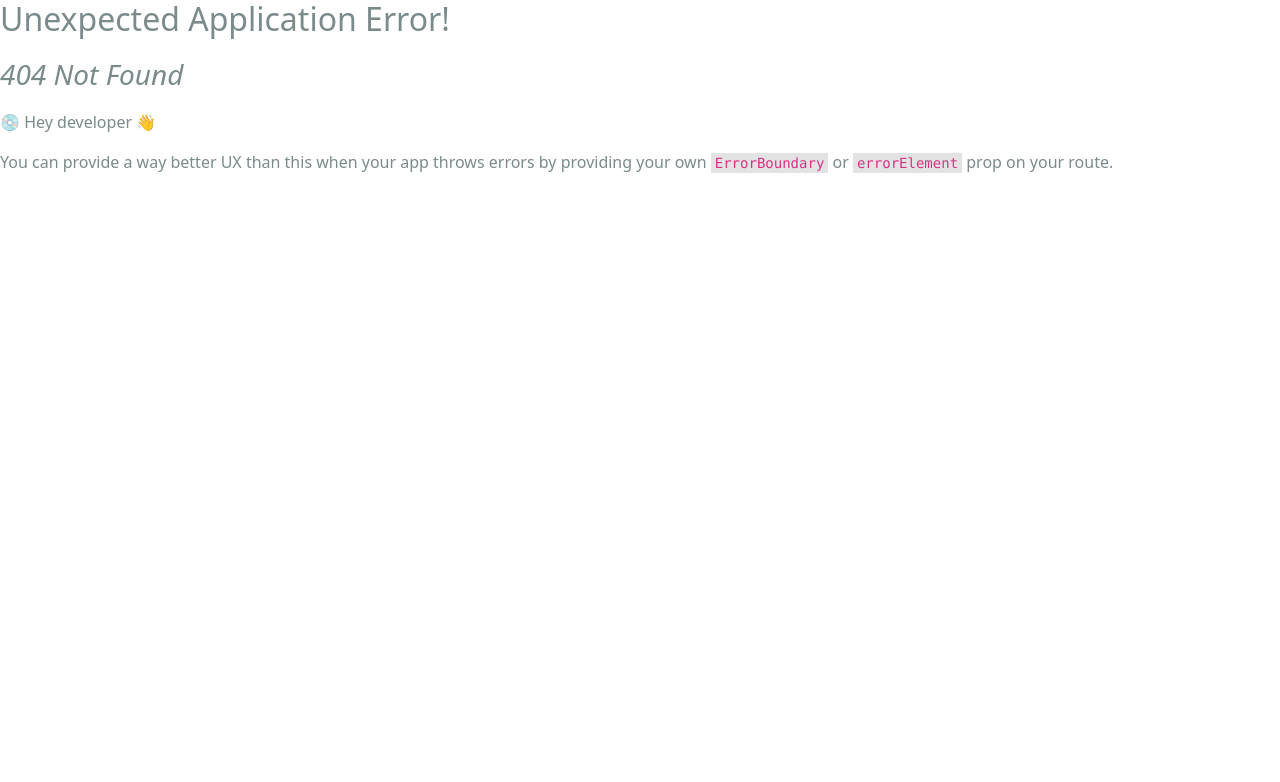
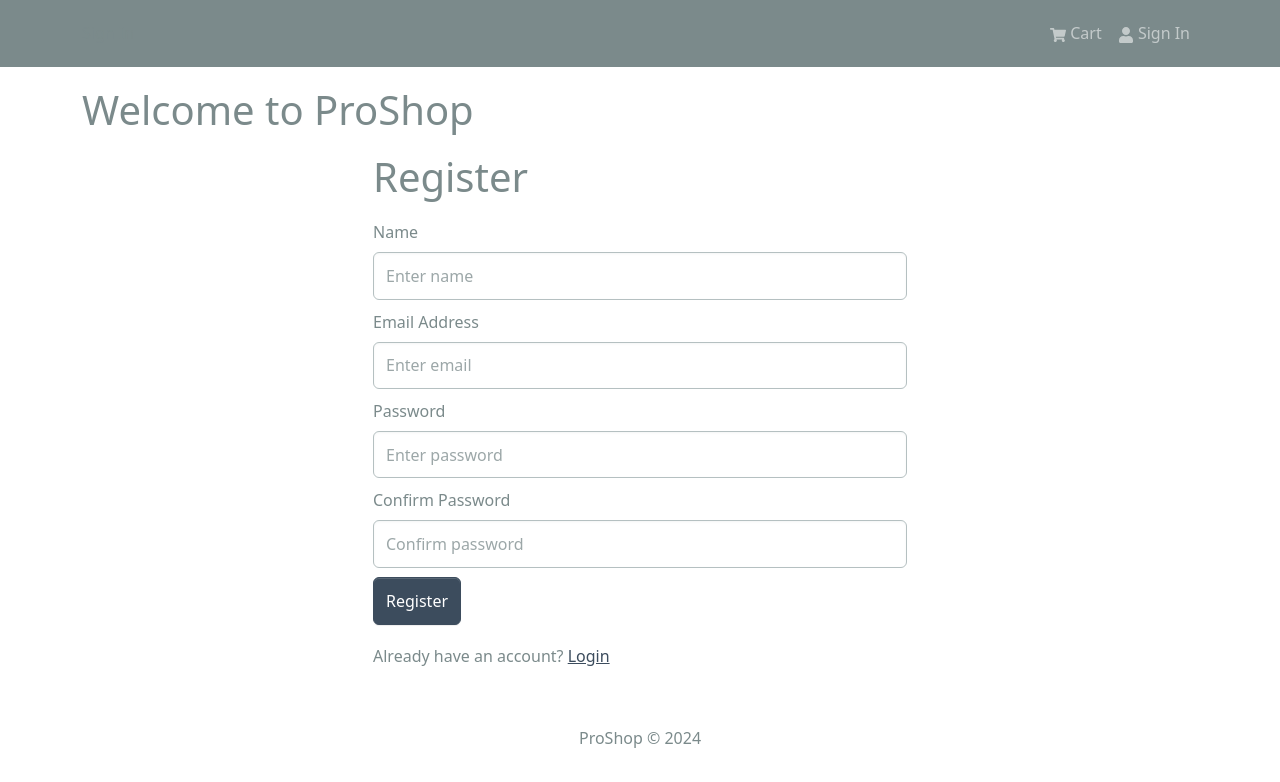
Before and after one commit to nasifmehdi/proshop, a React (Create React App) app in the folder frontend/: page /register in a window 1280 px wide. Before the commit this address had no page. Shown: the top 782 px of the page. Built offline with nearby package versions, Linux system fonts and the light colour scheme.

Commit message:
user registration

```diff
--- a/frontend/src/index.js
+++ b/frontend/src/index.js
@@ -9,6 +9,7 @@
   RouterProvider,
 } from 'react-router-dom';
 import HomeScreen from './screens/HomeScreen';
+import RegisterScreen from './screens/RegisterScreen';
 import App from './App';
 import reportWebVitals from './reportWebVitals';
 import ProductScreen from './screens/ProductScreen';
@@ -17,14 +18,14 @@
 import { Provider } from 'react-redux';
 import store from './store';
 
-
 const router = createBrowserRouter(
   createRoutesFromElements(
     <Route path="/" element={<App />}>
       <Route index={true} path="/" element={<HomeScreen />} />
       <Route path="/product/:id" element={<ProductScreen />} />
       <Route path="/cart" element={<CartScreen />} />
-      <Route path='/login' element={<LoginScreen />} />
+      <Route path="/login" element={<LoginScreen />} />
+      <Route path="/register" element={<RegisterScreen />} />;{' '}
     </Route>
   )
 );
--- /dev/null
+++ b/frontend/src/screens/RegisterScreen.jsx
@@ -0,0 +1,113 @@
+import { useState, useEffect } from 'react';
+import { Link, useLocation, useNavigate } from 'react-router-dom';
+import { Form, Button, Row, Col } from 'react-bootstrap';
+import { useDispatch, useSelector } from 'react-redux';
+import Loader from '../components/Loader';
+import FormContainer from '../components/FormContainer';
+
+import { useRegisterMutation } from '../slices/usersApiSlice';
+import { setCredentials } from '../slices/authSlice';
+import { toast } from 'react-toastify';
+
+const RegisterScreen = () => {
+  const [name, setName] = useState('');
+  const [email, setEmail] = useState('');
+  const [password, setPassword] = useState('');
+  const [confirmPassword, setConfirmPassword] = useState('');
+
+  const dispatch = useDispatch();
+  const navigate = useNavigate();
+
+  const [register, { isLoading }] = useRegisterMutation();
+
+  const { userInfo } = useSelector((state) => state.auth);
+
+  const { search } = useLocation();
+  const sp = new URLSearchParams(search);
+  const redirect = sp.get('redirect') || '/';
+
+  useEffect(() => {
+    if (userInfo) {
+      navigate(redirect);
+    }
+  }, [navigate, redirect, userInfo]);
+
+  const submitHandler = async (e) => {
+    e.preventDefault();
+
+    if (password !== confirmPassword) {
+      toast.error('Passwords do not match');
+    } else {
+      try {
+        const res = await register({ name, email, password }).unwrap();
+        dispatch(setCredentials({ ...res }));
+        navigate(redirect);
+      } catch (err) {
+        toast.error(err?.data?.message || err.error);
+      }
+    }
+  };
+
+  return (
+    <FormContainer>
+      <h1>Register</h1>
+      <Form onSubmit={submitHandler}>
+        <Form.Group className='my-2' controlId='name'>
+          <Form.Label>Name</Form.Label>
+          <Form.Control
+            type='name'
+            placeholder='Enter name'
+            value={name}
+            onChange={(e) => setName(e.target.value)}
+          ></Form.Control>
+        </Form.Group>
+
+        <Form.Group className='my-2' controlId='email'>
+          <Form.Label>Email Address</Form.Label>
+          <Form.Control
+            type='email'
+            placeholder='Enter email'
+            value={email}
+            onChange={(e) => setEmail(e.target.value)}
+          ></Form.Control>
+        </Form.Group>
+
+        <Form.Group className='my-2' controlId='password'>
+          <Form.Label>Password</Form.Label>
+          <Form.Control
+            type='password'
+            placeholder='Enter password'
+            value={password}
+            onChange={(e) => setPassword(e.target.value)}
+          ></Form.Control>
+        </Form.Group>
+        <Form.Group className='my-2' controlId='confirmPassword'>
+          <Form.Label>Confirm Password</Form.Label>
+          <Form.Control
+            type='password'
+            placeholder='Confirm password'
+            value={confirmPassword}
+            onChange={(e) => setConfirmPassword(e.target.value)}
+          ></Form.Control>
+        </Form.Group>
+
+        <Button disabled={isLoading} type='submit' variant='primary'>
+          Register
+        </Button>
+
+        {isLoading && <Loader />}
+      </Form>
+
+      <Row className='py-3'>
+        <Col>
+          Already have an account?{' '}
+          <Link to={redirect ? `/login?redirect=${redirect}` : '/login'}>
+            Login
+          </Link>
+        </Col>
+      </Row>
+    </FormContainer>
+  );
+};
+
+export default RegisterScreen;
```
